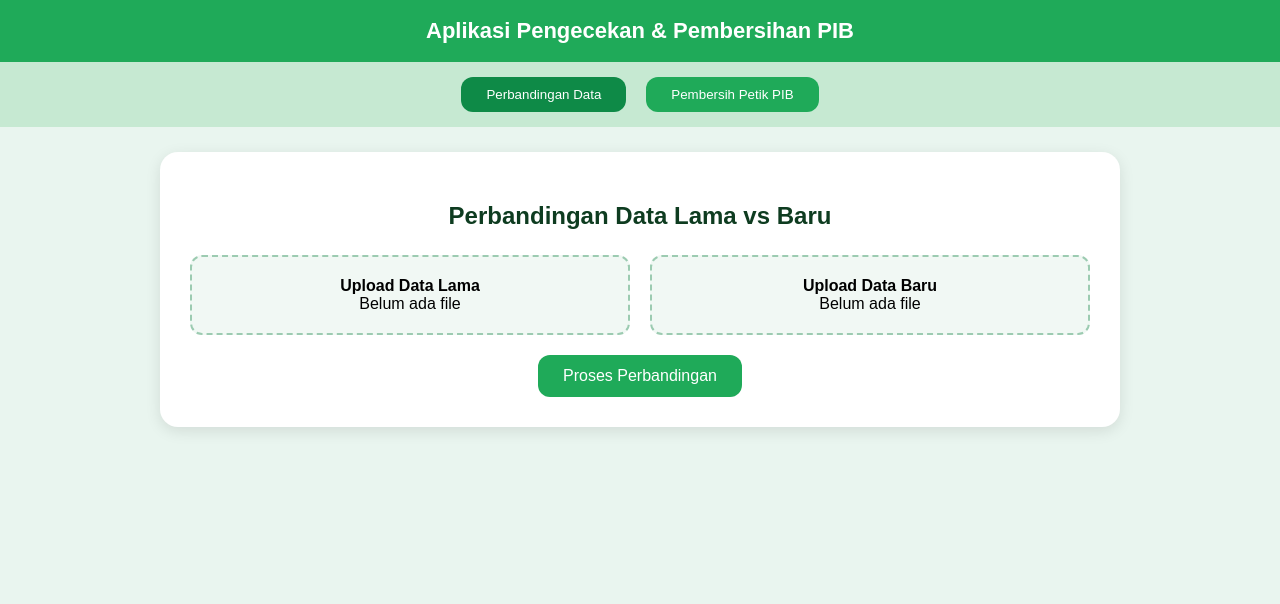
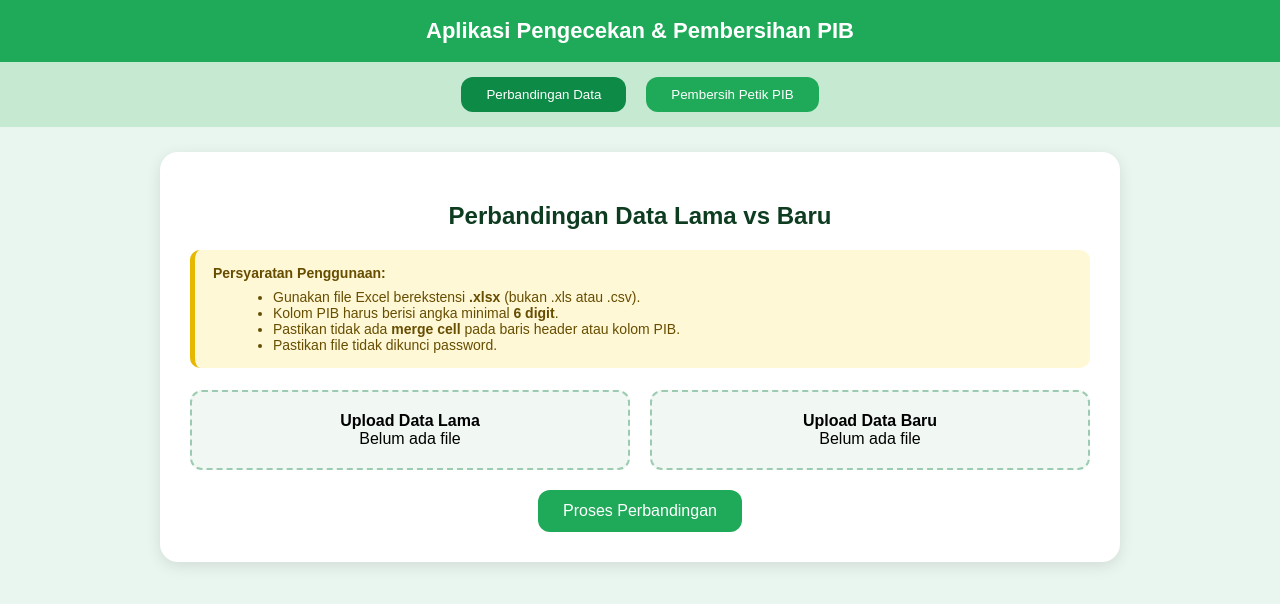
Before and after one commit to kaonangsigit/cek-pib-web, a plain HTML site: page index.html in a window 1280 px wide. Drawn offline with Linux system fonts and the light colour scheme.

Commit message:
Update index.html - versi 1.1

```diff
--- a/index.html
+++ b/index.html
@@ -15,13 +15,26 @@
     .nav button { padding:10px 25px; border-radius:12px; border:none; background:#1faa59; color:white; cursor:pointer; transition:.2s; }
     .nav button.active, .nav button:hover { background:#0e8a47; }
     .container { max-width:900px; margin:25px auto; background:white; padding:30px; border-radius:18px; box-shadow:0 4px 15px rgba(0,0,0,.1); }
-    h2 { text-align:center; margin-bottom:25px; color:#0e3c20; }
+    h2 { text-align:center; margin-bottom:20px; color:#0e3c20; }
+
+    .info-box {
+        background:#fff8d6;
+        border-left:5px solid #e6b800;
+        padding:15px 18px;
+        border-radius:10px;
+        margin-bottom:22px;
+        font-size:14px;
+        color:#664d00;
+    }
+    .info-box ul { margin:8px 0 0 20px; }
+
     .file-group { display:flex; gap:20px; flex-wrap:wrap; margin-bottom:20px; }
     .upload-box { flex:1; min-width:260px; border:2px dashed #9ccbb1; padding:20px; text-align:center; background:#f1f8f4; border-radius:12px; cursor:pointer; }
     input[type=file]{ display:none; }
     .btn { background:#1faa59; color:white; padding:12px 25px; border:none; border-radius:12px; font-size:16px; cursor:pointer; display:block; margin:15px auto 0; }
     .btn:hover { background:#0e8a47; }
     .result-box { display:none; margin-top:20px; background:#dff6e4; padding:18px; border-left:5px solid #1faa59; border-radius:12px; }
+
     .alertBox { position:fixed; left:50%; top:40%; transform:translate(-50%,-50%); background:white;
                 padding:25px; border-radius:14px; width:320px; text-align:center; display:none;
                 box-shadow:0 0 20px rgba(0,0,0,.25); z-index:1000;}
@@ -40,6 +53,17 @@
 
 <div id="pageCompare" class="container">
     <h2>Perbandingan Data Lama vs Baru</h2>
+
+    <!-- INFO BOX SYARAT FILE -->
+    <div class="info-box">
+        <b>Persyaratan Penggunaan:</b>
+        <ul>
+            <li>Gunakan file Excel berekstensi <b>.xlsx</b> (bukan .xls atau .csv).</li>
+            <li>Kolom PIB harus berisi angka minimal <b>6 digit</b>.</li>
+            <li>Pastikan tidak ada <b>merge cell</b> pada baris header atau kolom PIB.</li>
+            <li>Pastikan file tidak dikunci password.</li>
+        </ul>
+    </div>
 
     <div class="file-group">
         <label class="upload-box">
@@ -89,8 +113,8 @@
 
 function cleanPIB(x){
     return String(x||"")
-        .replace(/['"]/g,"")  // hilangkan petik
-        .replace(/\s+/g,"")   // hilangkan spasi
+        .replace(/['"]/g,"")
+        .replace(/\s+/g,"")
         .trim();
 }
 
@@ -99,14 +123,13 @@ function normalizeHeaderName(h){
 }
 
 /* ==========================================================================
-   DETEKSI HEADER + KOLOM NO. PIB (PRIORITAS TINGGI)
+   DETEKSI HEADER
    ========================================================================== */
 
 function findHeaderAndPIBColumn(raw){
     if(!raw || !raw.length) return null;
     const maxCheck = Math.min(25, raw.length);
 
-    // 1) header persis "NO. PIB" → normalisasi = "NOPIB"
     for(let r=0;r<maxCheck;r++){
         for(let c=0;c<raw[r].length;c++){
             if(normalizeHeaderName(raw[r][c]) === "NOPIB"){
@@ -115,7 +138,6 @@ function findHeaderAndPIBColumn(raw){
         }
     }
 
-    // 2) header yang mengandung "PIB"
     for(let r=0;r<maxCheck;r++){
         for(let c=0;c<raw[r].length;c++){
             if(normalizeHeaderName(raw[r][c]).includes("PIB")){
@@ -128,7 +150,7 @@ function findHeaderAndPIBColumn(raw){
 }
 
 /* ==========================================================================
-   DETEKSI KOLOM PIB DARI ISI (fallback)
+   DETEKSI KOLOM PIB DARI ISI
    ========================================================================== */
 
 function detectPIBColumnByContent(raw){
@@ -153,7 +175,7 @@ function detectPIBColumnByContent(raw){
 }
 
 /* ==========================================================================
-   EXTRACT PIB VALID
+   EXTRACT VALID PIB
    ========================================================================== */
 
 function extractValidPIBFromMatrix(raw, col){
@@ -167,7 +189,7 @@ function extractValidPIBFromMatrix(raw, col){
 }
 
 /* ==========================================================================
-   READ EXCEL (SELALU RETURN AOA)
+   READ EXCEL
    ========================================================================== */
 
 async function readAsAOA(file){
@@ -179,7 +201,7 @@ async function readAsAOA(file){
 }
 
 /* ==========================================================================
-   FITUR PEMBERSIH PETIK (AMAN TOTAL)
+   PEMBERSIH PETIK PIB
    ========================================================================== */
 
 async function processCleaner(){
@@ -198,12 +220,10 @@ async function processCleaner(){
         if(col === -1) return alertMsg("Kolom PIB tidak ditemukan.");
     }
 
-    // CLEAN CELL-BY-CELL dalam RAW AOA
     for(let r=0; r<raw.length; r++){
         raw[r][col] = cleanPIB(raw[r][col]);
     }
 
-    // CONVERT raw → sheet (TIDAK MENGGESER STRUKTUR)
     const ws = XLSX.utils.aoa_to_sheet(raw);
     const wb = XLSX.utils.book_new();
     XLSX.utils.book_append_sheet(wb, ws, "BERSIH");
@@ -215,7 +235,7 @@ async function processCleaner(){
 }
 
 /* ==========================================================================
-   FITUR PERBANDINGAN (HASIL 442 TERJAMIN)
+   PERBANDINGAN DATA + ALERT DATA BARU = 0
    ========================================================================== */
 
 async function processComparison(){
@@ -226,17 +246,14 @@ async function processComparison(){
     const lama = await readAsAOA(fLama);
     const baru = await readAsAOA(fBaru);
 
-    // DETEKSI KOLOM PIB DI FILE LAMA
     let dLama = findHeaderAndPIBColumn(lama.raw);
     let idxLama = dLama ? dLama.col : detectPIBColumnByContent(lama.raw);
     if(idxLama === -1) return alertMsg("Kolom PIB tidak ditemukan di DATA LAMA.");
 
-    // DETEKSI KOLOM PIB DI FILE BARU
     let dBaru = findHeaderAndPIBColumn(baru.raw);
     let idxBaru = dBaru ? dBaru.col : detectPIBColumnByContent(baru.raw);
     if(idxBaru === -1) return alertMsg("Kolom PIB tidak ditemukan di DATA BARU.");
 
-    // EXTRACT PIB VALID
     const lamaVals = new Set(extractValidPIBFromMatrix(lama.raw, idxLama));
 
     const hasil = [];
@@ -256,12 +273,19 @@ async function processComparison(){
         <b>Data Baru:</b> ${hasil.length}<br>
     `;
 
-    if(hasil.length>0){
-        const ws = XLSX.utils.aoa_to_sheet(hasil);
-        const wb = XLSX.utils.book_new();
-        XLSX.utils.book_append_sheet(wb, ws, "BARU");
-        XLSX.writeFile(wb, "DATA_BARU_SAJA.xlsx");
+    // ============================
+    //  ALERT DATA BARU = 0
+    // ============================
+    if(hasil.length === 0){
+        alertMsg("Tidak ada data baru yang berbeda. (Data Baru = 0)");
+        return;
     }
+
+    // Jika ada data baru → download
+    const ws = XLSX.utils.aoa_to_sheet(hasil);
+    const wb = XLSX.utils.book_new();
+    XLSX.utils.book_append_sheet(wb, ws, "BARU");
+    XLSX.writeFile(wb, "DATA_BARU_SAJA.xlsx");
 }
 
 /* ==========================================================================
```
